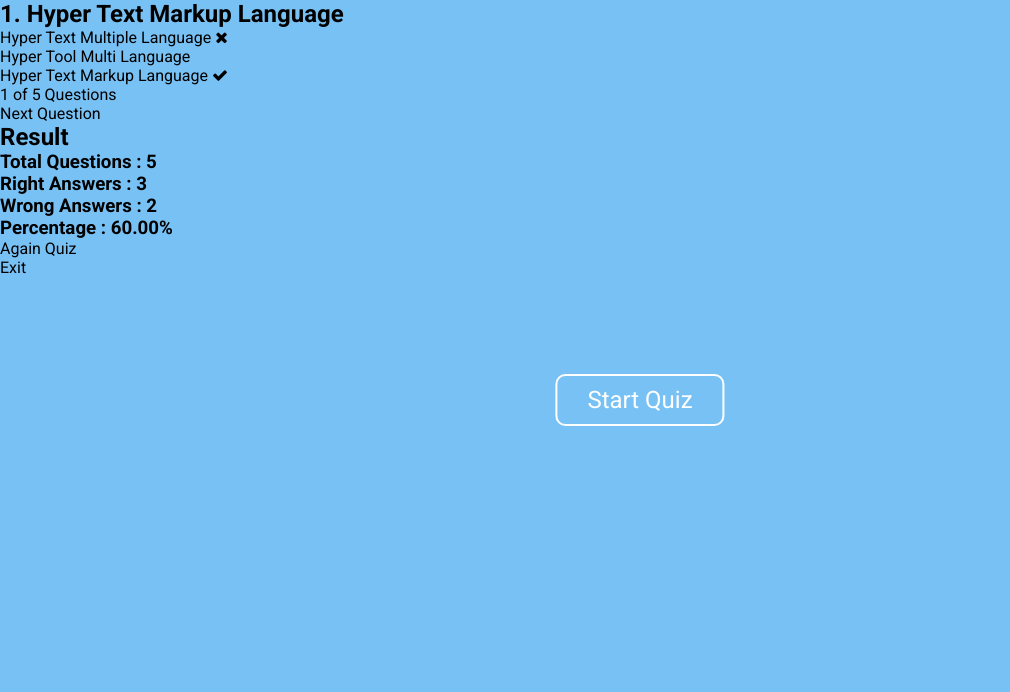
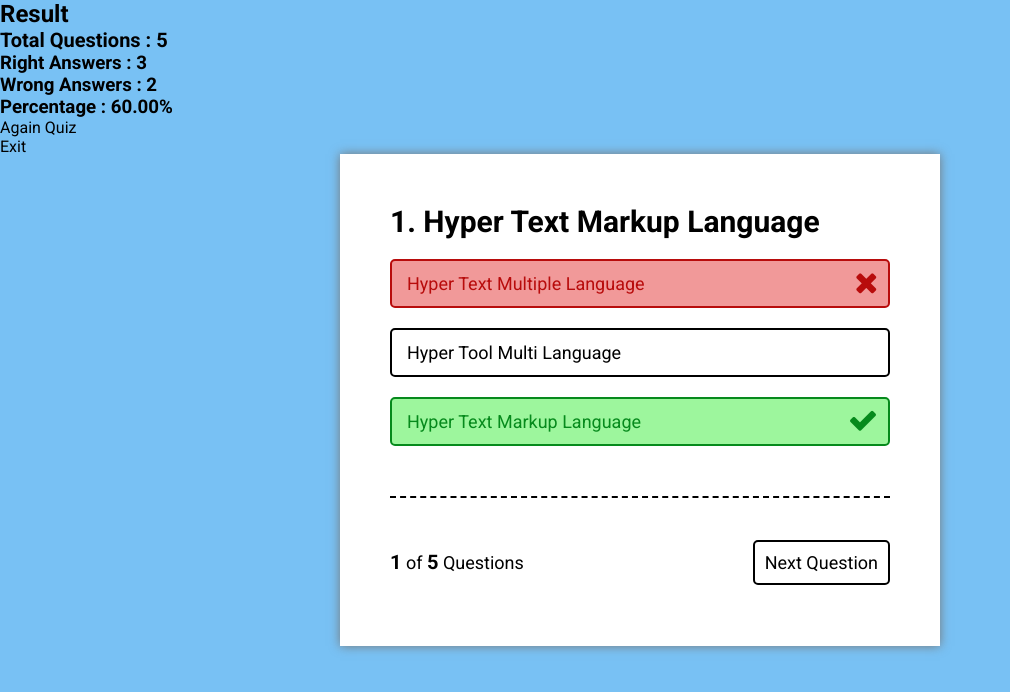
Before and after one commit to Chu29/js-quiz-app, a plain HTML site: page index.html in a window 1280 px wide. Shown: the whole page, without its empty margins (0-1010 px from the left). Drawn offline with Linux system fonts and the light colour scheme.

Commit message:
add: styled the quiz box section

```diff
--- a/styles/index.css
+++ b/styles/index.css
@@ -27,3 +27,96 @@ body {
   background-color: #fff;
   color: #000;
 }
+
+.inactive {
+  display: none;
+}
+
+.disabled {
+  pointer-events: none;
+}
+
+.quiz-box {
+  position: absolute;
+  top: 50%;
+  left: 50%;
+  transform: translate(-50%, -50%);
+  color: #000;
+  box-shadow: 0 0 10px #777;
+  padding: 50px;
+  width: 100%;
+  max-width: 600px;
+  background: #fff;
+}
+
+.quiz-box h2 {
+  font-size: 30px;
+}
+
+.quiz-box .option {
+  font-size: 18px;
+  border: 2px solid #000;
+  margin: 20px 0;
+  padding: 12px 15px;
+  border-radius: 5px;
+  transition: all 0.3s;
+  cursor: pointer;
+  position: relative;
+}
+
+.quiz-box .option .fa {
+  position: absolute;
+  top: 6px;
+  right: 10px;
+  font-size: 30px;
+}
+
+.quiz-box .option.incorrect {
+  background: #f19999;
+  color: #b80c0c;
+  border-color: #b80c0c;
+}
+
+.quiz-box .option.correct {
+  background: #9df69d;
+  color: #068a1c;
+  border-color: #068a1c;
+}
+
+.quiz-box .option:hover {
+  background: #78c1f4;
+}
+
+.quiz-footer {
+  margin-top: 50px;
+  padding-top: 30px;
+  border-top: 2px dashed #000;
+  display: flex;
+  justify-content: space-between;
+  align-items: center;
+  height: 100px;
+}
+
+.count-que,
+.total-que {
+  font-weight: bolder;
+  font-size: 20px;
+}
+
+.footer-left {
+  font-size: 18px;
+}
+
+.next-btn {
+  font-size: 18px;
+  border: 2px solid #000;
+  border-radius: 5px;
+  padding: 10px;
+  cursor: pointer;
+  transition: all 0.3s;
+}
+
+.next-btn:hover {
+  background: #000;
+  color: #fff;
+}
```
